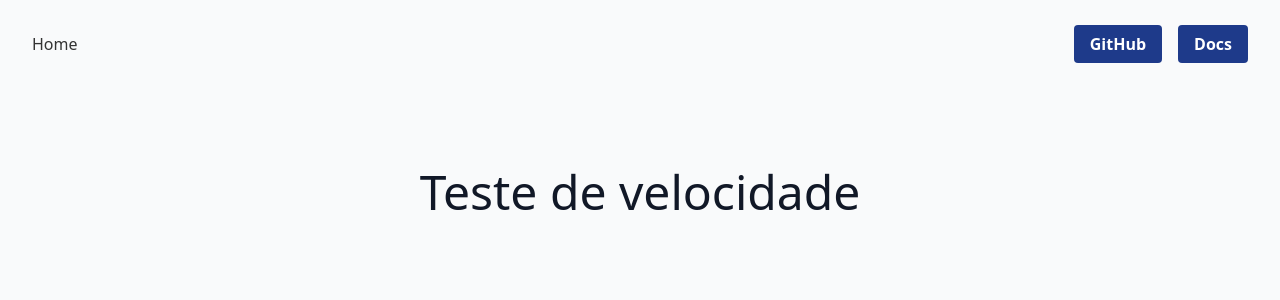
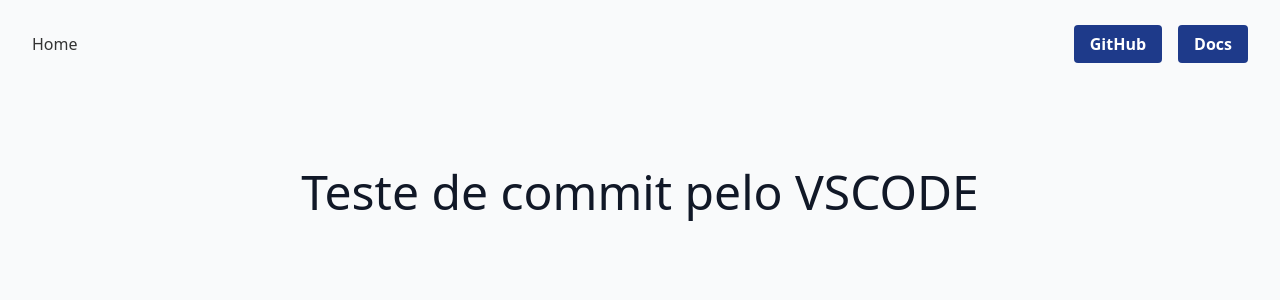
Before and after one commit to bobzera/fullstack-nextjs, a Next.js app: page / in a window 1280 px wide. Shown: the top 300 px of the page. Built offline with nearby package versions, Linux system fonts and the light colour scheme.

Commit message:
teste de commit 2

```diff
--- a/pages/index.js
+++ b/pages/index.js
@@ -6,7 +6,7 @@ export default function IndexPage() {
       <Nav />
       <div className="py-20">
         <h1 className="text-5xl text-center text-gray-900 dark:text-gray-100">
-          Teste de velocidade
+          Teste de commit pelo VSCODE
         </h1>
       </div>
     </div>
```
